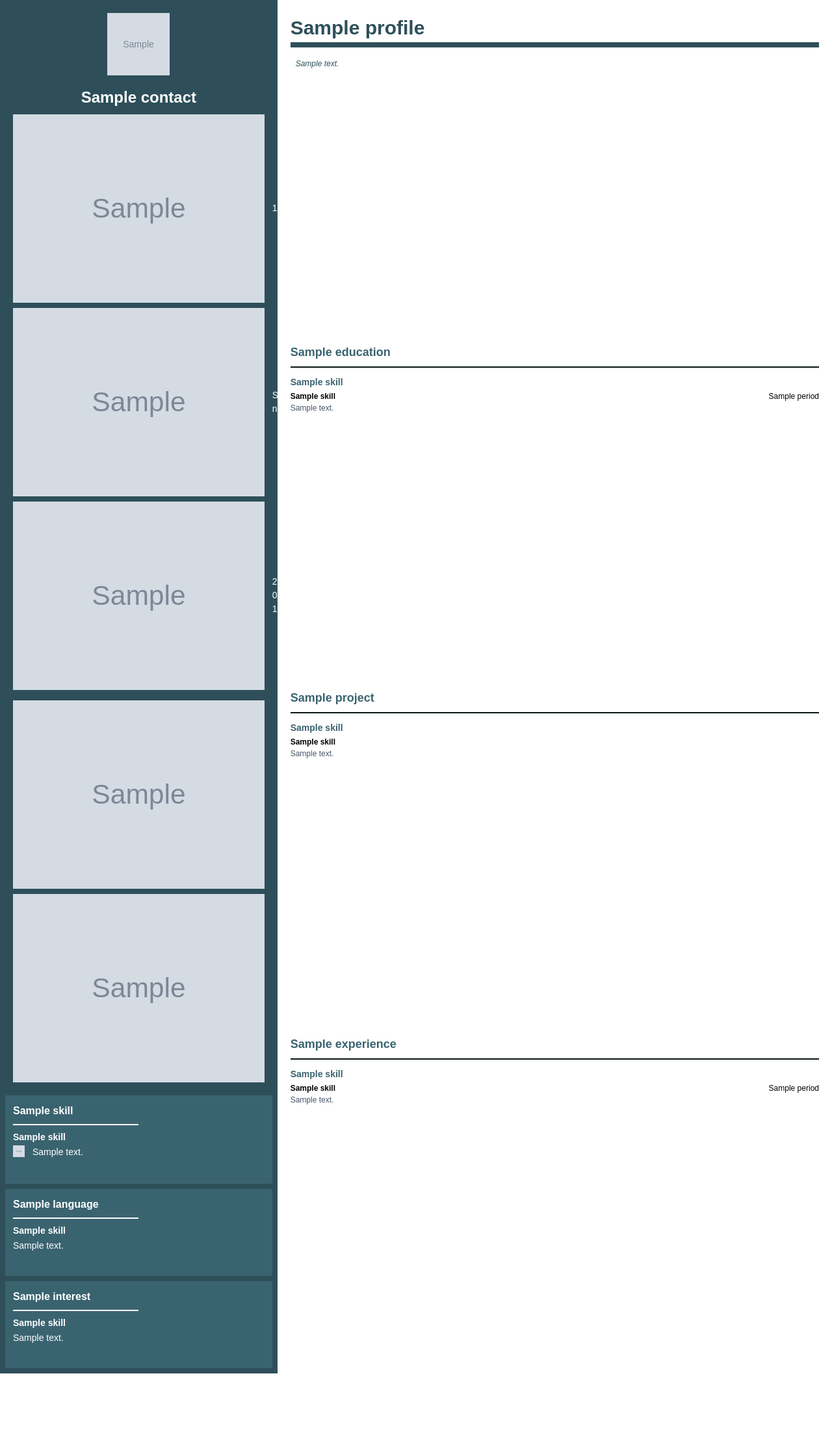
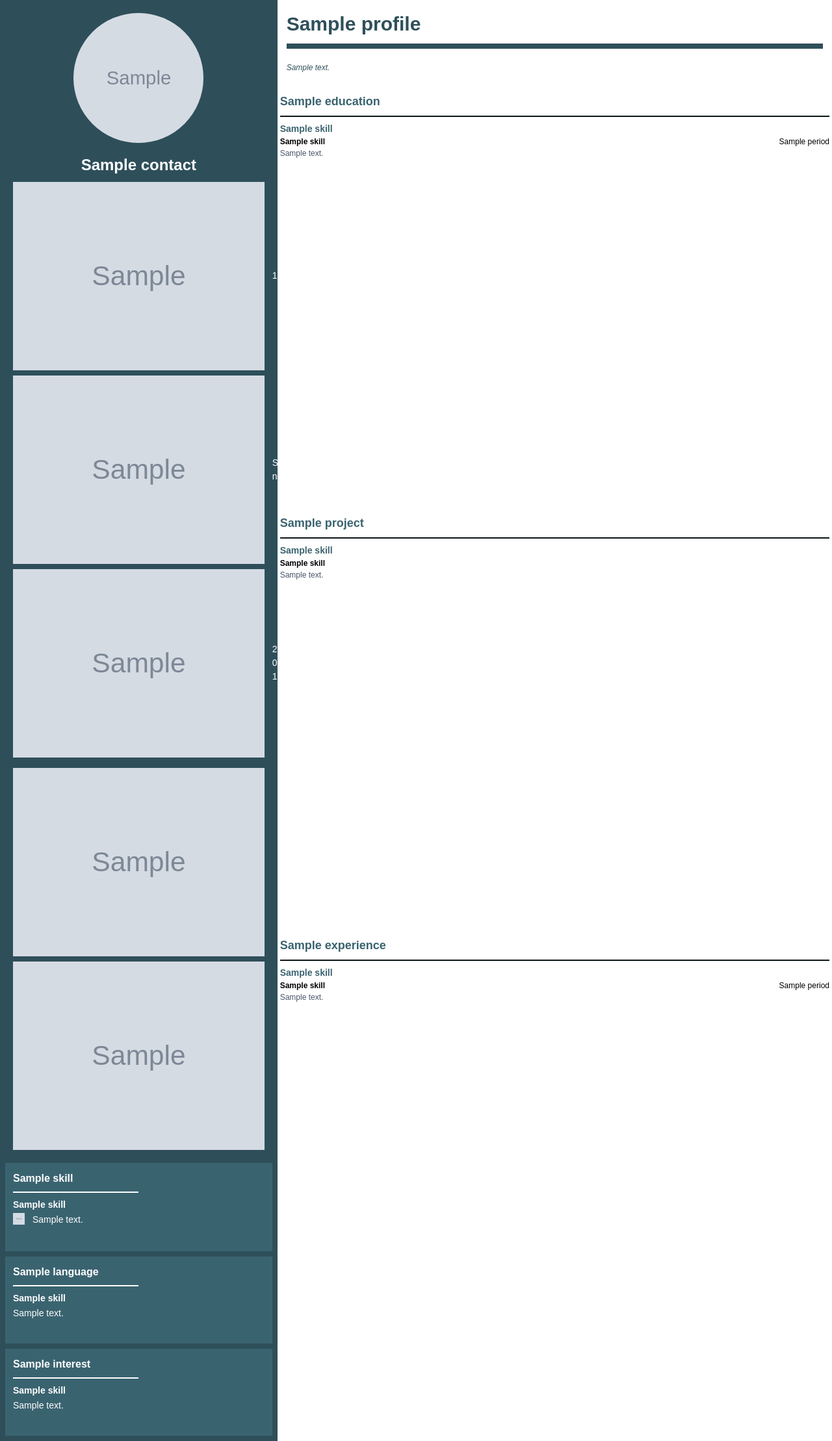
Before and after one commit to MatthieuLeNozach/tailwindcss_resume, a FastAPI app: template app/templates/base.html in a window 1280 px wide. Shown: the whole page at 65% size. Before the commit the page ends 2114 px from the top, so only its background shows below. Run offline with FastAPI, Linux system fonts and the light colour scheme; the template is opened without the code that fills it: most values are stand-ins (such as "Sample title", 1, 10 or a date in 2020); grey boxes marked "Sample" are stand-in pictures; style sheets or scripts are compiled from the project's sources; parts of the project's set-up code (start-up, migrations or seed data) failed here and were passed over.

Commit message:
updated html  and bismarck.css layout

```diff
--- a/app/static/src/bismarck.css
+++ b/app/static/src/bismarck.css
@@ -17,13 +17,14 @@
   height: 297mm; /* A4 height */
   background-color: white;
   box-shadow: 0 0 10px rgba(0, 0, 0, 0.1);
-  overflow: hidden; /* Ensure content fits within A4 size */
-  padding: 40mm; /* Add padding to match typical document margins */
+  overflow: hidden; /* This is already correct */
+  padding: 20mm; /* Add padding to match typical document margins */
   box-sizing: border-box;
+  display: flex; /* Add this to ensure proper layout */
 }
 
+/* #================= Sidebar Styles =================# */
 
-/* Sidebar Styles */
 .sidebar {
   @apply bg-bismarck-700 rounded-none w-1/3 p-1 grid gap-1;
   flex-shrink: 1; /* Allow shrinking */
@@ -42,7 +43,6 @@
   @apply bg-white h-0.5 mb-0 w-1/2;
 }
 
-/* Sidebar Styles */
 .sidebar-subskills {
   @apply flex flex-col;
 }
@@ -73,7 +73,8 @@
   @apply text-sm font-light mt-0.5 text-white;
 }
 
-/* Contact Information Styles */
+/* #================= Contact Information Styles =================# */
+
 .contact-container {
   @apply p-2;
 }
@@ -83,7 +84,10 @@
 }
 
 .contact-picture {
-  @apply w-24 h-24 mb-3 rounded-none object-cover;
+  @apply mb-3 object-cover;
+  width: 200px;
+  height: 200px;
+  border-radius: 50%; /* Make the image rounded */
 }
 
 .contact-name {
@@ -122,15 +126,14 @@
   @apply ml-2 text-sm font-light;
 }
 
+/* #================= Profile Styles =================# */
 
-
-/* Profile Styles */
 .profile-section {
-  @apply bg-white rounded-none p-2 flex-grow mb-0; /* Reduced padding and margin */
+  @apply bg-white rounded-none p-2 flex flex-col mb-2; /* Changed to flex-col and added more margin-bottom */
 }
 
 .profile-title {
-  @apply text-bismarck-700 text-3xl font-semibold mb-0; /* Reduced font size and margin */
+  @apply text-bismarck-700 text-3xl font-semibold mb-1; /* Added margin-bottom */
 }
 
 .profile-title-bar {
@@ -138,19 +141,31 @@
 }
 
 .profile-content {
-  @apply flex-grow bg-white text-bismarck-700 text-xs italic leading-relaxed p-1; /* Reduced padding */
-  max-height: 150px; /* Set a maximum height */
-  overflow-y: auto; /* Make it scrollable if content exceeds max height */
-}
-/* Main Content Styles */
-.main-content {
-  @apply w-2/3 p-1 flex flex-col gap-1 text-black;
-  flex-shrink: 1; /* Allow shrinking */
-  overflow: hidden; /* Prevent overflow */
+  @apply bg-white text-bismarck-700 text-xs italic leading-relaxed mt-2; /* Added margin-top */
 }
 
-.content-block {
-  @apply bg-white rounded-none p-2 flex-grow;
+/* #================= Main Content Styles =================# */
+
+.main-content {
+  @apply w-2/3 p-0.5 flex flex-col gap-0.5 text-black;
+  flex-shrink: 0; /* Change to 0 to prevent shrinking */
+  overflow: hidden; /* Add this to prevent scrolling */
+  max-height: 100%; /* Add this to ensure it doesn't exceed the container height */
+}
+
+.content-block-1 {
+  @apply bg-white rounded-none p-0.5 flex-grow;
+  flex: 2.5 1 0%; /* 3/8 of the height */
+}
+
+.content-block-2 {
+  @apply bg-white rounded-none p-0.5 flex-grow;
+  flex: 2.5 1 0%; /* 2/8 of the height */
+}
+
+.content-block-3 {
+  @apply bg-white rounded-none p-0.5 flex-grow;
+  flex: 3 1 0%; /* 3/8 of the height */
 }
 
 .content-title {
@@ -158,11 +173,11 @@
 }
 
 .content-title-bar {
-  @apply bg-bismarck-950 h-0.5 w-full mb-2;
+  @apply bg-bismarck-950 h-0.5 w-full mb-1;
 }
 
 .content-item {
-  @apply mb-2 text-xs font-light;
+  @apply mb-0.5 text-xs font-light;
 }
 
 .content-item-title {
@@ -170,7 +185,7 @@
 }
 
 .content-item-details {
-  @apply text-xs mt-0.5 font-light flex justify-between w-full;
+  @apply text-xs mt-0 font-light flex justify-between w-full;
 }
 
 .content-item-name {
--- a/app/templates/base.html
+++ b/app/templates/base.html
@@ -108,8 +108,10 @@
                 <div class="profile-content">{{ resume.main_content.profile.content | replace('\n', '<br>') | safe }}</div>
             </div>
 
+
+
             <!-- Education -->
-            <div class="content-block">
+            <div class="content-block content-block-1">
                 <h3 class="content-title">{{ resume.main_content.education.title }}</h3>
                 <div class="content-title-bar"></div>
                 {% for edu_key, edu in resume.main_content.education.content.items() %}
@@ -125,7 +127,7 @@
             </div>
 
             <!-- Projects -->
-            <div class="content-block">
+            <div class="content-block content-block-2">
                 <h3 class="content-title">{{ resume.main_content.projects.title }}</h3>
                 <div class="content-title-bar"></div>
                 {% for project_key, project in resume.main_content.projects.content.items() %}
@@ -140,7 +142,7 @@
             </div>
 
             <!-- Experience -->
-            <div class="content-block">
+            <div class="content-block content-block-3">
                 <h3 class="content-title">{{ resume.main_content.experience.title }}</h3>
                 <div class="content-title-bar"></div>
                 {% for exp_key, exp in resume.main_content.experience.content.items() %}
```
